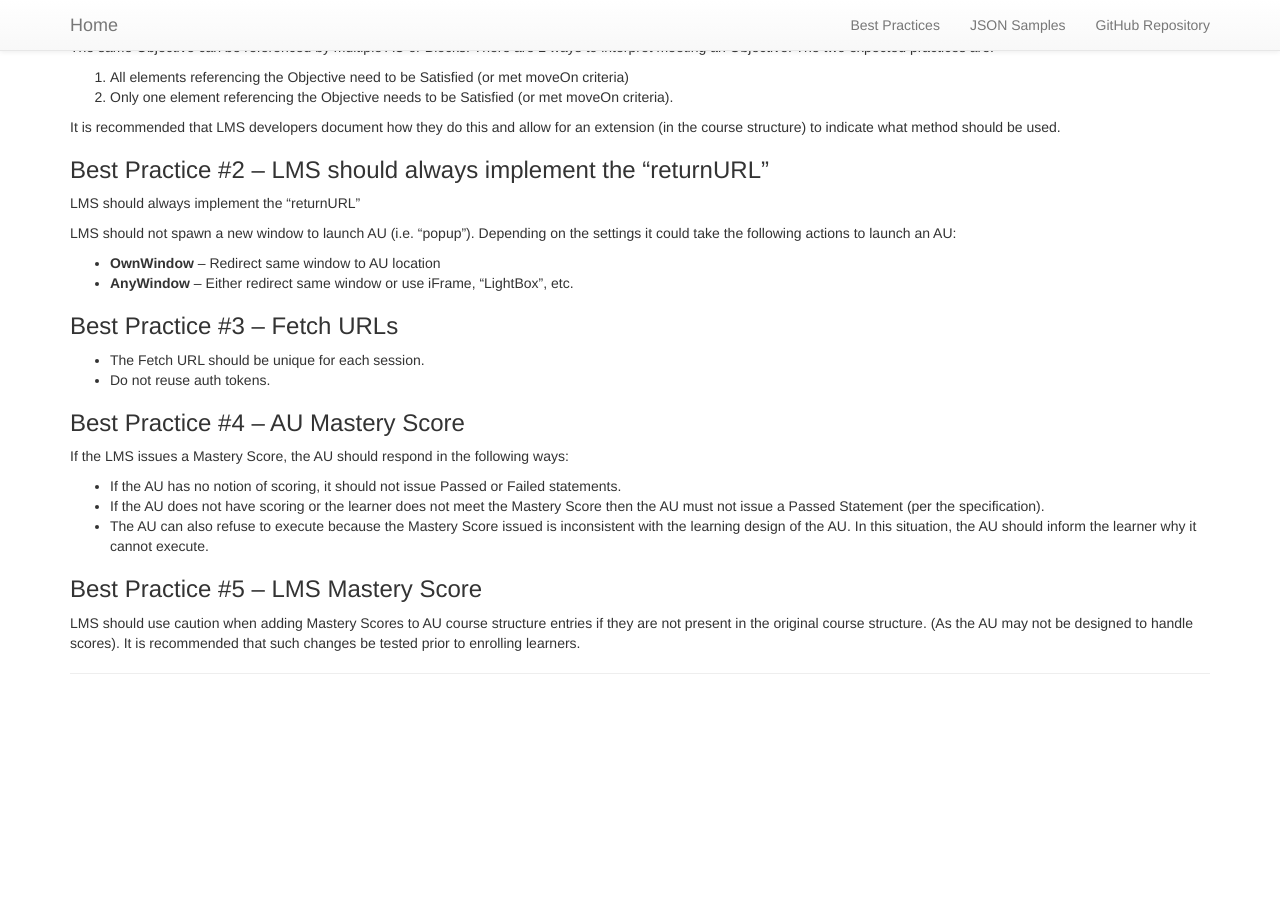
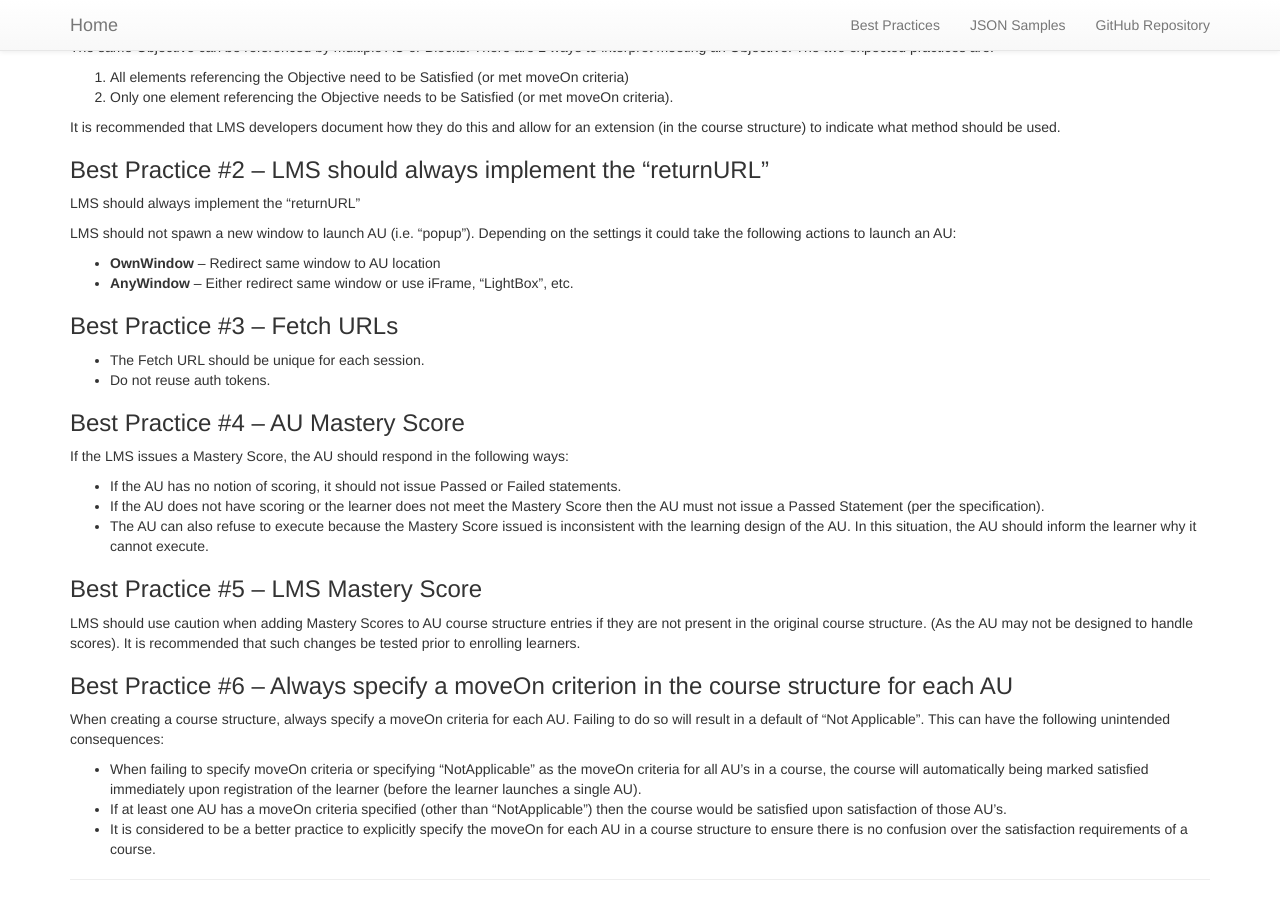
Before and after one commit to AICC/CMI-5_Spec_Current, a Jekyll site: the page built from best_practices/index.md, in a window 1280 px wide and 900 px high, scrolled down 656 px. Built offline with Jekyll 4.4.1, drawn with Linux system fonts in a browser that asks for light colours; before the commit the page ends 1350 px from its top, so only the background shows below that.

Commit message:
Add moveOn inclusion best practice

```diff
--- a/best_practices/index.md
+++ b/best_practices/index.md
@@ -45,4 +45,12 @@ If the LMS issues a Mastery Score, the AU should respond in the following ways:
 
 LMS should use caution when adding Mastery Scores to AU course structure entries if they are not present in the original course structure. (As the AU may not be designed to handle scores). It is recommended that such changes be tested prior to enrolling learners.
 
+### Best Practice #{% increment bpCount %} – Always specify a moveOn criterion in the course structure for each AU
+
+When creating a course structure, always specify a moveOn criteria for each AU. Failing to do so will result in a default of “Not Applicable”. This can have the following unintended consequences:
+
+* When failing to specify moveOn criteria or specifying “NotApplicable” as the moveOn criteria for all AU’s in a course, the course will automatically being marked satisfied immediately upon registration of the learner (before the learner launches a single AU).
+* If at least one AU has a moveOn criteria specified (other than “NotApplicable”) then the course would be satisfied upon satisfaction of those AU’s.
+* It is considered to be a better practice to explicitly specify the moveOn for each AU in a course structure to ensure there is no confusion over the satisfaction requirements of a course.
+
 ------
```
